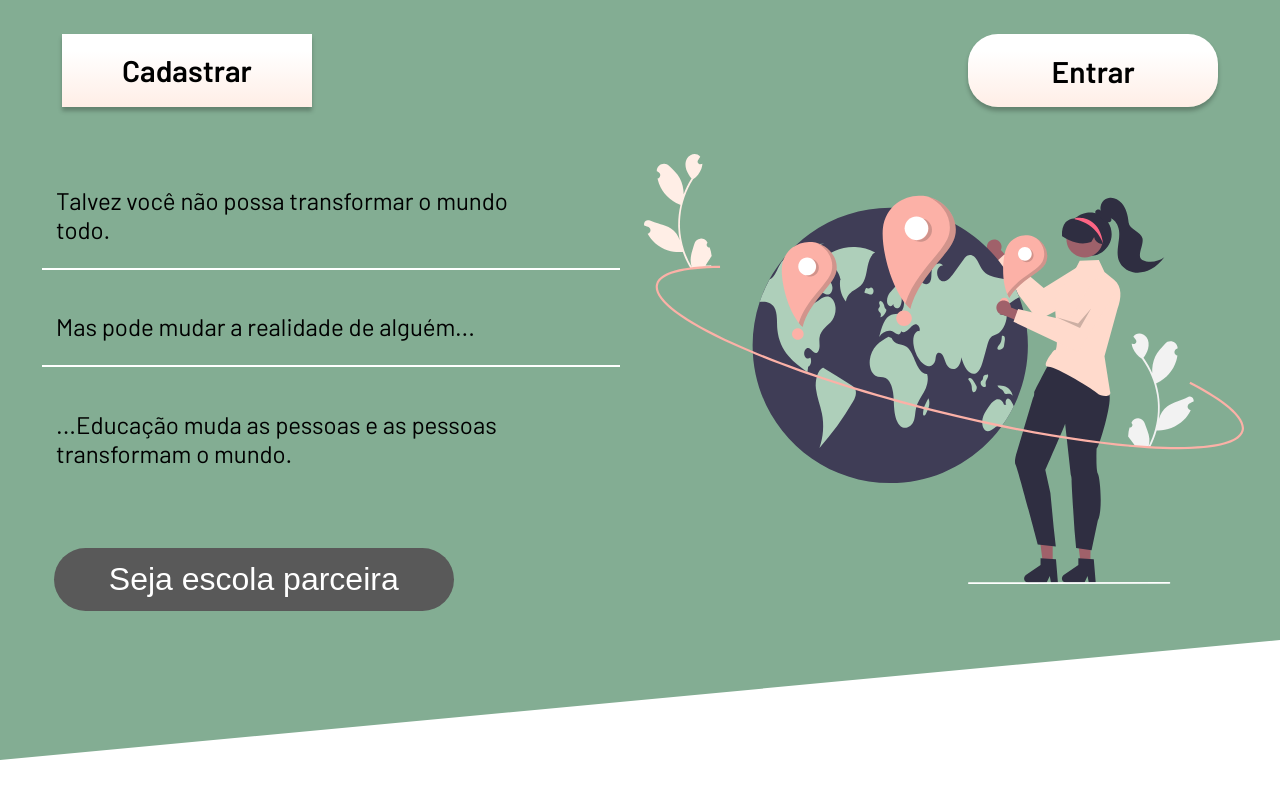
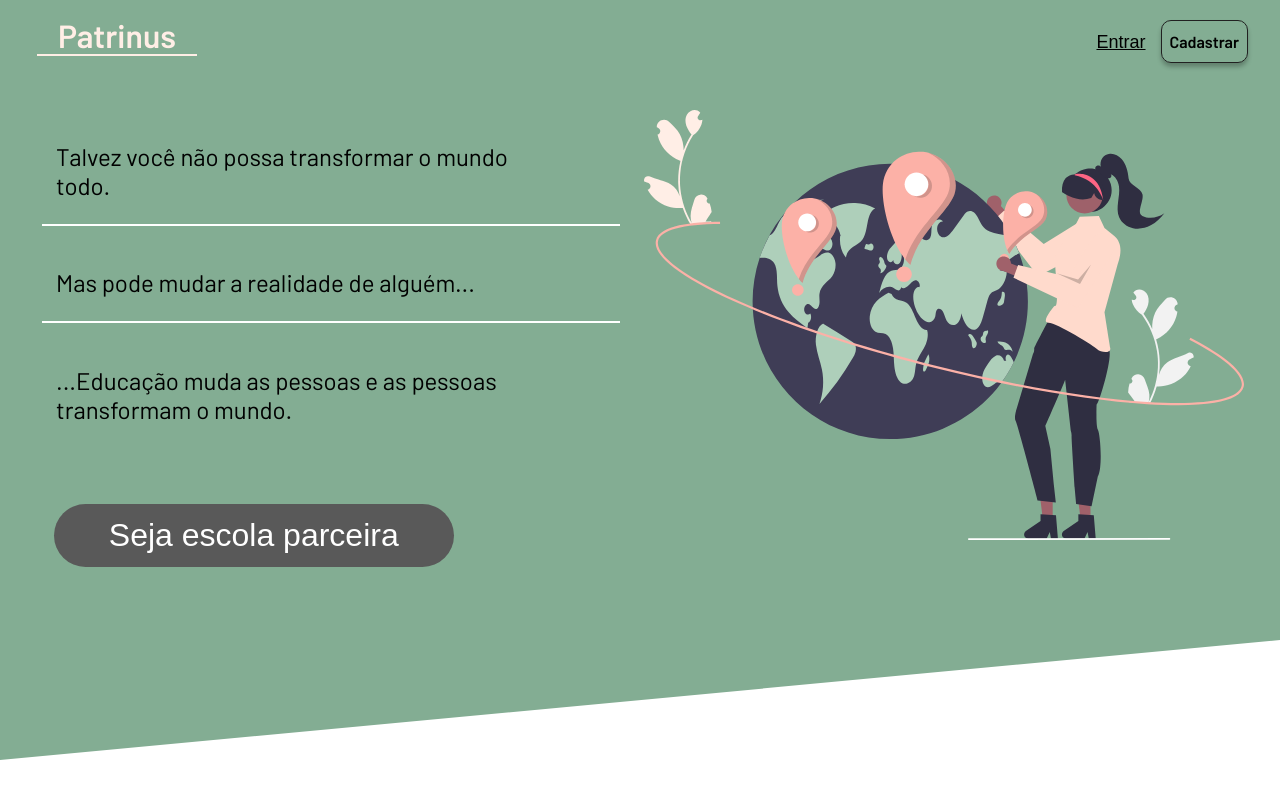
Before and after one commit to moises-macedo/patrinus_, a React (Create React App) app: page / in a window 1280 px wide. Shown: the top 798 px of the page. Built offline with nearby package versions, Linux system fonts and the light colour scheme.

Commit message:
fix: correções na homepage

```diff
--- a/src/Components/HowToBeGodfather/style.js
+++ b/src/Components/HowToBeGodfather/style.js
@@ -21,7 +21,7 @@ export const Container = styled.div`
     justify-content: center;
     background: var(--dark-2);
 
-    h2 {
+    h2{
       font-family: "Barlow";
 
       min-height: 50px;
@@ -52,79 +52,17 @@ export const Container = styled.div`
         50% {
           background-position: 100% 50%;
         }
-
-<<<<<<< HEAD
-    }
+      }
 
 
-    @media (min-width: 769px){
-        height: 100%;
-        width: 100%;
-
-        background: url(${graduacao}) no-repeat;
-        background-size: 100%;
-        backdrop-filter: blur(5px);
-        -webkit-backdrop-filter: blur(5px);
-
-        background-position: center;
-
-        .tittleH2{
-            background: none;
-            margin-bottom: 10px;
-            background: linear-gradient( rgba(0,0,0,0.50),rgba(0,0,0,0.80) 100%);
-
-            h2{
-                background: none;
-                font-family: 'Barlow';
-                font-size: 3.12em;
-                font-weight: 700;
-                line-height: 60px;
-                letter-spacing: 0em;
-                text-align: left;
-                color: red;
-                margin-top: 0.3em;
-                background-clip: none;
-                -webkit-background-clip: none;
-                -moz-background-clip: none;
-                -webkit-text-fill-color:  var(--light-3);
-
-            }
-        }
-    }
-=======
-        100% {
-          background-position: 0% 50%;
-        }
-      }
-    }
-  }
-
-  @media (min-width: 769px) {
-    height: 100%;
-    width: 100%;
-
-    .tittleH2 {
-      background: var(--dark-2);
-      margin-bottom: 10px;
-
-      h2 {
-        background: none;
-        font-family: "Barlow";
+      @media (min-width: 769px){
         font-size: 3.12em;
         font-weight: 700;
         line-height: 60px;
         letter-spacing: 0em;
-        text-align: left;
-        color: red;
-        margin-top: 0.3em;
-        background-clip: none;
-        -webkit-background-clip: none;
-        -moz-background-clip: none;
-        -webkit-text-fill-color: var(--light-3);
       }
     }
   }
->>>>>>> developer
 `;
 
 export const Content = styled.div`
@@ -215,7 +153,6 @@ export const Content = styled.div`
           justify-content: center;
           img {
             width: 100%;
-<<<<<<< HEAD
 
             .box1, .box2, .box3{
                 height: 30em;
@@ -248,30 +185,6 @@ export const Content = styled.div`
             }
         }
     }
-=======
-            max-width: 250px;
-          }
-        }
-
-        .tittle {
-          font-size: 30px;
-          font-weight: 700;
-          line-height: 60px;
-          color: var(--secondary-1);
-        }
-
-        .description {
-
-          font-size: 20px;
-          font-weight: 500;
-          text-align: center;
-          color: var(--light-1);
-          word-wrap: break-word;
-        }
-      }
-    }
-  }
->>>>>>> developer
 `;
 
 export const ContainerText = styled.div`
--- a/src/Components/HpScreen1/index.jsx
+++ b/src/Components/HpScreen1/index.jsx
@@ -37,11 +37,15 @@ export const Screen1 = () => {
       <Container>
         <Content>
           <header>
+            <p className="logo">Patrinus</p>
+            <div>
             <button className="button_register" onClick={handleClickRegisterUser}>Cadastrar</button>
-            <button className="button_signIn" onClick={handleClickSignUp}>Entrar</button>
-            <div className="button__signIn-mobile" onClick={handleClickSignUp}>
-              <button>Entrar na plataforma</button>
+
+            <div className="button__signIn-div" onClick={handleClickSignUp}>
+              <button>Entrar</button>
             </div>
+            </div>
+
           </header>
 
           <main>
--- a/src/Components/HpScreen1/style.js
+++ b/src/Components/HpScreen1/style.js
@@ -63,43 +63,88 @@ export const Content = styled.div`
   header {
     width: 95%;
     display: flex;
+    align-items: center;
+    justify-content: space-between ;
+
+
+    .logo{
+      border-bottom: 2px solid;
+      font-family: var(--font-barlow);
+      margin-left: 5px;
+      font-size: 1.5em;
+      color: var(--light-2);
+      font-weight: 400;
+      animation: border 500ms infinite normal, typing 4s steps(50) 2s normal both;
+      white-space: nowrap;
+      overflow: hidden;
+
+      @keyframes typing {
+        from {
+          width: 0;
+        }
+
+        to {
+          width: 5em;
+        }
+      }
+
+      @keyframes border {
+        from {
+          border-right-color: black;
+        }
+
+        to {
+          border-right-color: red;
+        }
+      }
+    }
+
+
+
+
+    div{
+      display: flex;
       flex-direction: column;
-    align-items: flex-start;
-    justify-content: flex-start;
 
-    .button_register,
-    .button_signIn {
+
+      .button_register{
         width: 100%;
         margin-top: 20px;
-      border-radius: 30px;
-      background: linear-gradient(
-        180deg,
-        #ffffff 0%,
-        #ffffff 22.74%,
-        #ffeee6 100%
-      );
+        border-radius: 10px;
+
+        background: transparent;
+        padding-right: 8px ;
+        padding-left: 8px ;
+        padding-top: 4px ;
+        padding-bottom: 4px ;
+
+        border: 1px solid var(--dark-1);
+
+
         box-shadow: 0px 4px 4px rgba(0, 0, 0, 0.25);
-      border: none;
         font-family: Barlow;
-      font-size: 1.87em;
+        font-size: 16px;
         font-weight: 600;
         letter-spacing: 0em;
-      padding: 4px;
         cursor: pointer;
       }
       .button_register{
         width: 100%;
+        height: 43px;
         max-width: 200px;
+
+        &:hover{
+            color: var(--light-2);
+            border:1px solid var(--light-2);
           }
-    .button_signIn{
-      display: none;
       }
-    .button__signIn-mobile{
+
+      .button__signIn-div{
         width: 100%;
         display: flex;
         align-items: center;
         justify-content: flex-end;
-      margin-top: 20px;
+        margin-top: 9px;
         button{
           background: none;
           font-size: 18px;
@@ -111,6 +156,10 @@ export const Content = styled.div`
           }
         }
       }
+
+    }
+
+
   }
 
   main {
@@ -170,28 +219,46 @@ export const Content = styled.div`
       display: flex;
       flex-direction: row;
       justify-content: space-between;
+      align-items: baseline;
 
-      .button_register {
+      .logo{
+        font-size: 2em;
+        font-weight: 600;
+      }
+
+      div{
+        display: flex;
+        align-items: baseline;
+        flex-direction: row-reverse;
+
+        .button_register{
         width: 100%;
-        max-width: 250px;
-        padding: 0.625em;
-        margin-left: 1em;
-        margin-top: 1.12em;
-        border-radius: 0px;
+        max-width: 200px;
+        border-radius: 10px;
+
+        background: transparent;
+        padding-right: 8px ;
+        padding-left: 8px ;
+        padding-top: 4px ;
+        padding-bottom: 4px ;
+
+        border: 1px solid var(--dark-1);
+
+
+        box-shadow: 0px 4px 4px rgba(0, 0, 0, 0.25);
+        font-family: Barlow;
+        font-size: 16px;
+        font-weight: 600;
+        letter-spacing: 0em;
+        cursor: pointer;
+      }
+
+        .button__signIn-div{
+        margin-right: 15px;
+        }
 
       }
 
-      .button_signIn {
-        width: 100%;
-        max-width: 250px;
-        padding: 0.625em;
-        margin-right: 1em;
-        margin-top: 34px;
-        display: block;
-      }
-      .button__signIn-mobile{
-        display: none;
-      }
     }
 
     main {
```
Lines whose indentation alone changed are shown as unchanged.
